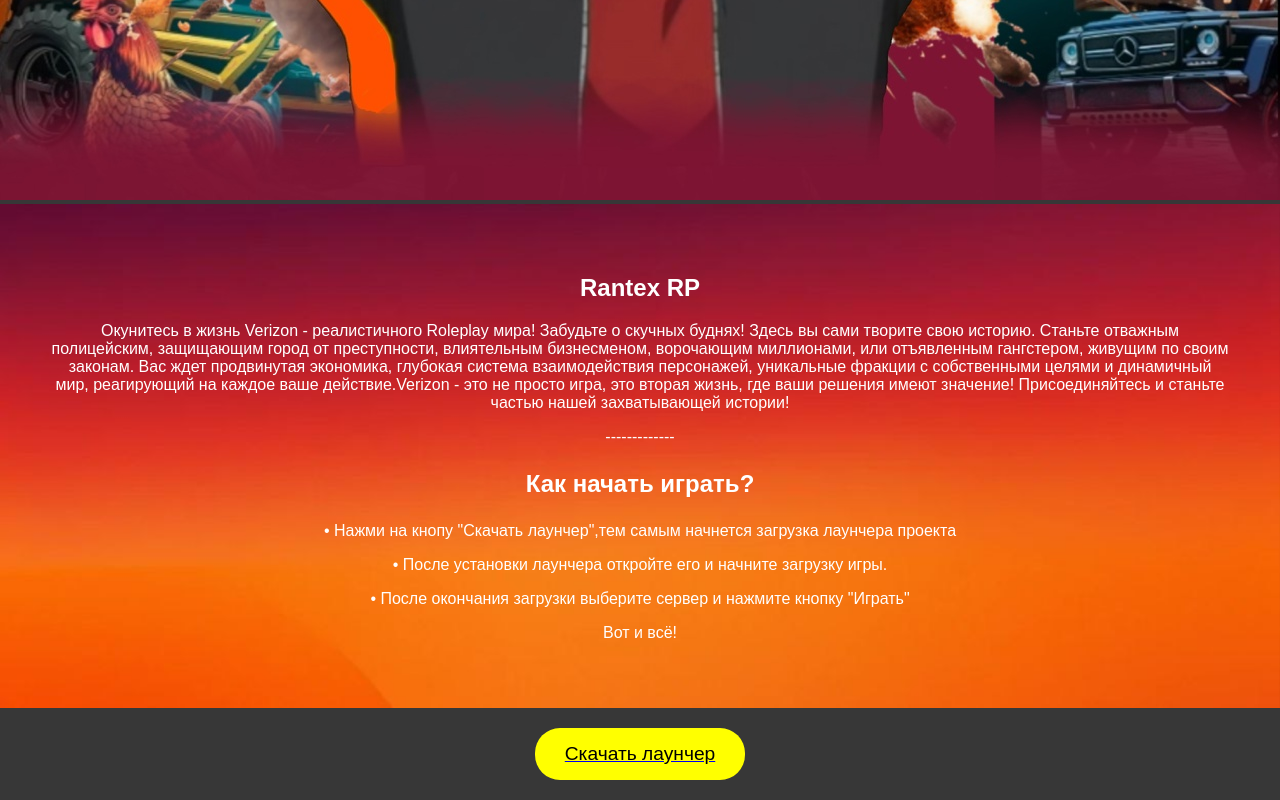
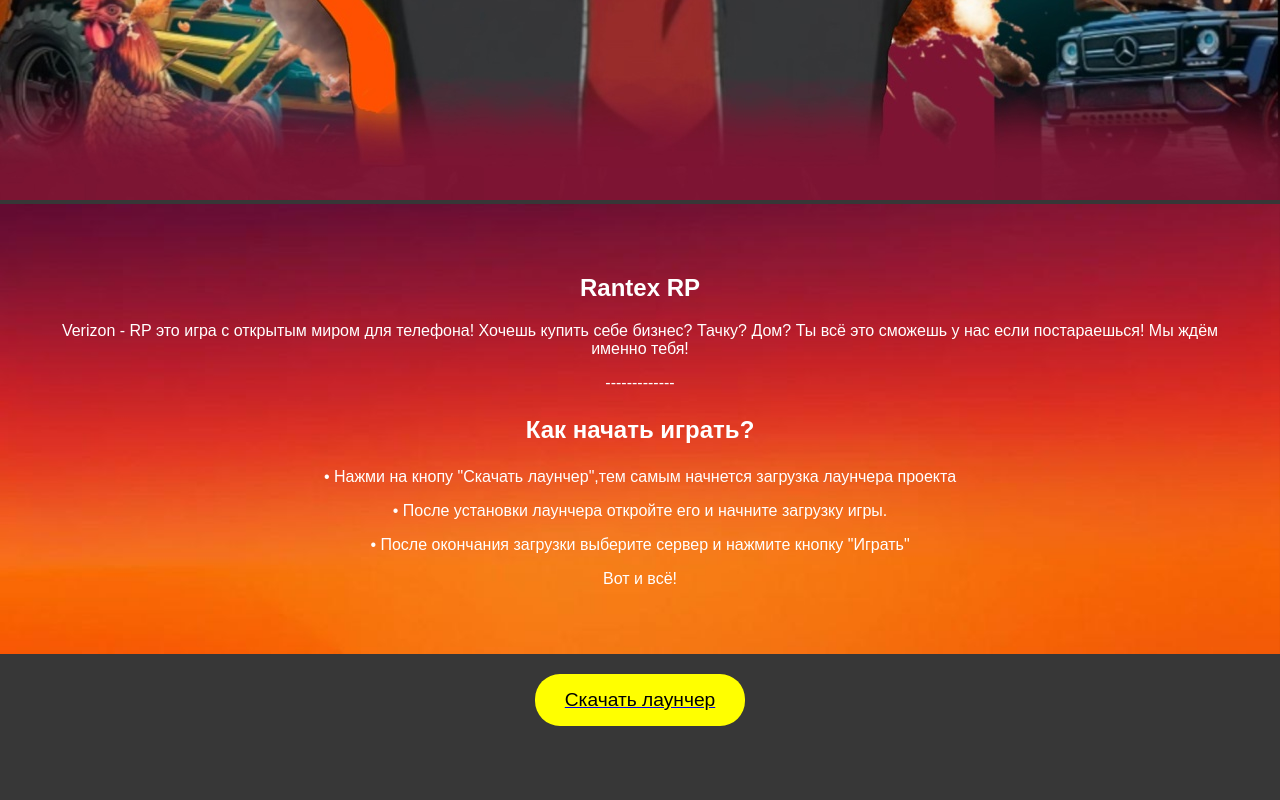
Before and after one commit to com-gif/verizonrp, a plain HTML site: page index.html in a window 1280 px wide. Shown: the part 1112-1912 px from the top of the page. After the commit the page ends 1858 px from the top, so only its background shows below. Drawn offline with Linux system fonts and the light colour scheme.

Commit message:
Update index.html

```diff
--- a/index.html
+++ b/index.html
@@ -129,7 +129,9 @@
         </div>
         <div class="description">
             <h2>Rantex RP</h2>
-            <p>Окунитесь в жизнь Verizon - реалистичного Roleplay мира!  Забудьте о скучных буднях! Здесь вы сами творите свою историю. Станьте отважным полицейским, защищающим город от преступности, влиятельным бизнесменом, ворочающим миллионами, или отъявленным гангстером, живущим по своим законам.  Вас ждет продвинутая экономика, глубокая система взаимодействия персонажей,  уникальные фракции с собственными целями и динамичный мир, реагирующий на каждое ваше действие.Verizon -  это не просто игра, это вторая жизнь, где ваши решения имеют значение!  Присоединяйтесь и станьте частью нашей захватывающей истории!</p>
+            <p>Verizon - RP это игра с открытым миром для телефона!
+Хочешь купить себе бизнес? Тачку? Дом? Ты всё это сможешь у нас если постараешься!
+Мы ждём именно тебя!</p>
             <p>-------------</p>
             <h2><p>Как начать играть?</p></h2>
             <p>• Нажми на кнопу "Скачать лаунчер",тем самым начнется загрузка лаунчера проекта</p>
```
